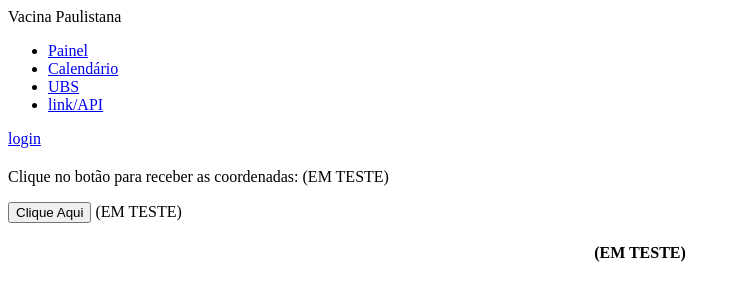
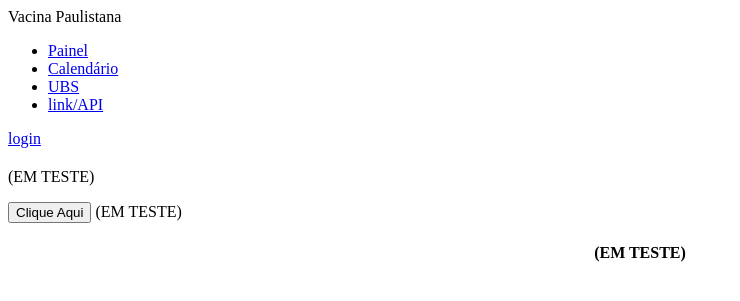
Before and after one commit to marcinfo/vacina_gitlab, a Django app: template vacina/templates/vacina/encontra_ubs.html in a window 1280 px wide. Shown: the top 301 px of the page, without its empty margins (0-740 px from the left). Run offline with Django 3.2, Linux system fonts and the light colour scheme; the template is opened without the code that fills it, so the values that code supplies are empty; some libraries are stand-ins or nearby versions.

Commit message:
iniciando geolocalização html

```diff
--- a/vacina/templates/vacina/encontra_ubs.html
+++ b/vacina/templates/vacina/encontra_ubs.html
@@ -7,7 +7,7 @@
 
 <!-- Page Content -->
 <h2></h2>
-<p id="demox">Clique no botão para receber as coordenadas: (EM TESTE)</p>
+<p id="demox"> (EM TESTE)</p>
 <button onclick="getLocation()">Clique Aqui</button>
 <script>
 var x=document.getElementById("demo");
```
